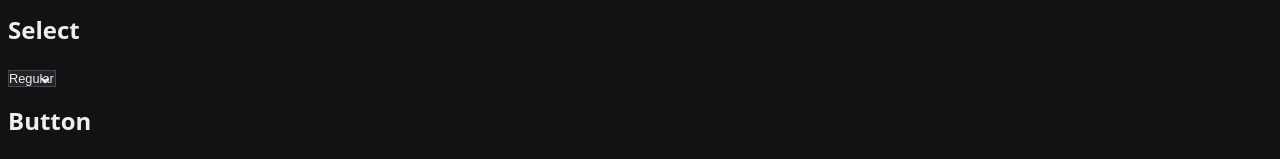
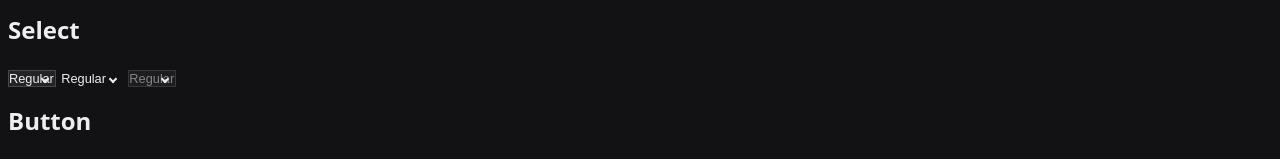
Before and after one commit to Casterlabs/casterlabs-ui, a SvelteKit app: page / in a window 1280 px wide. Shown: the part 293-452 px from the top of the page. Built offline with nearby package versions, Linux system fonts and the light colour scheme.

Commit message:
Keep forgetting to add these :p

```diff
--- a/src/routes/+page.svelte
+++ b/src/routes/+page.svelte
@@ -135,6 +135,20 @@ Padding:
 <h2>Select</h2>
 
 <Select>
+	<option value="" disabled selected>Regular</option>
+	<option> option 1 </option>
+	<option> option 2 </option>
+	<option> option 3 </option>
+</Select>
+
+<Select borderless>
+	<option value="" disabled selected>Regular</option>
+	<option> option 1 </option>
+	<option> option 2 </option>
+	<option> option 3 </option>
+</Select>
+
+<Select disabled>
 	<option value="" disabled selected>Regular</option>
 	<option> option 1 </option>
 	<option> option 2 </option>
```
